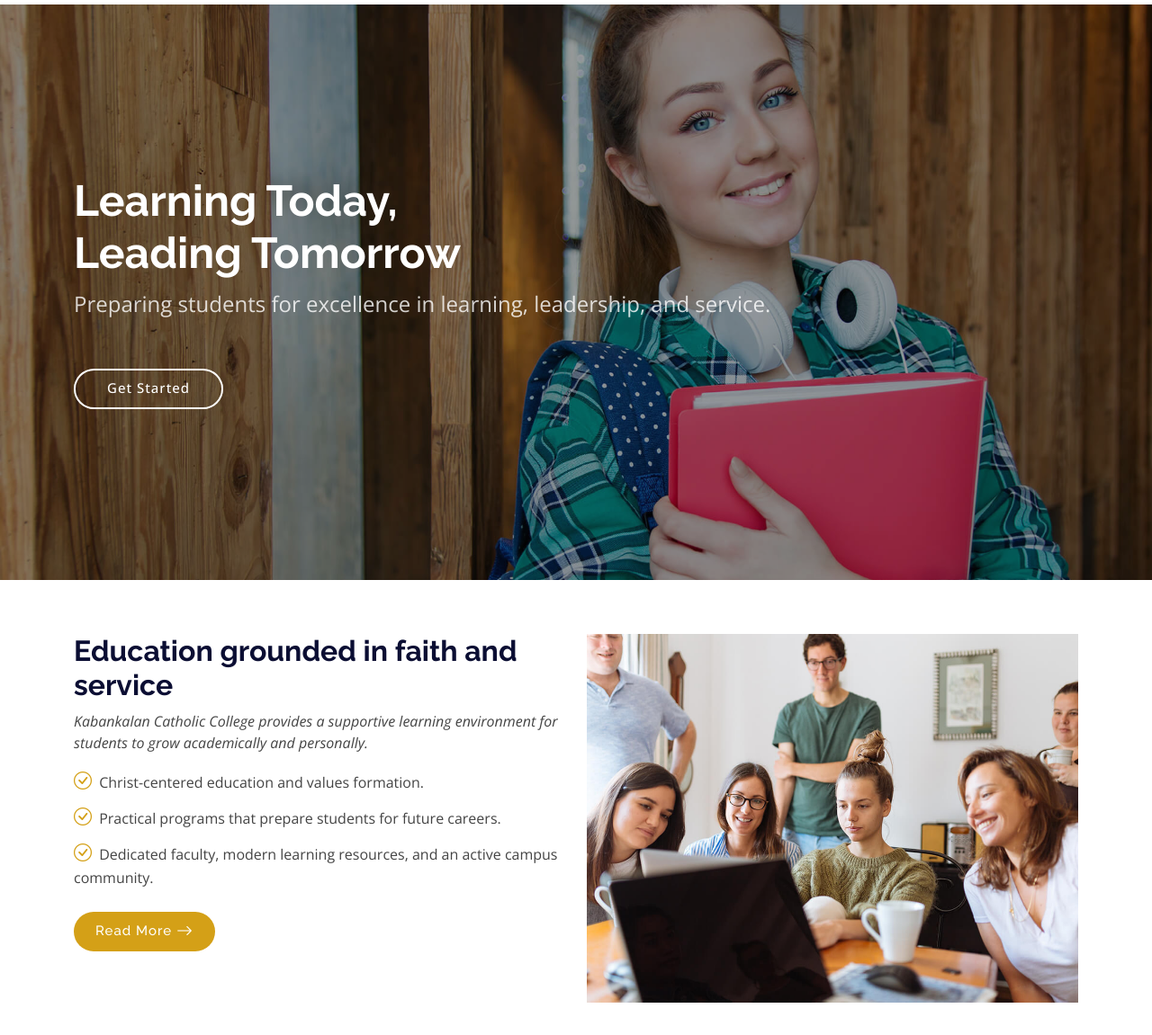
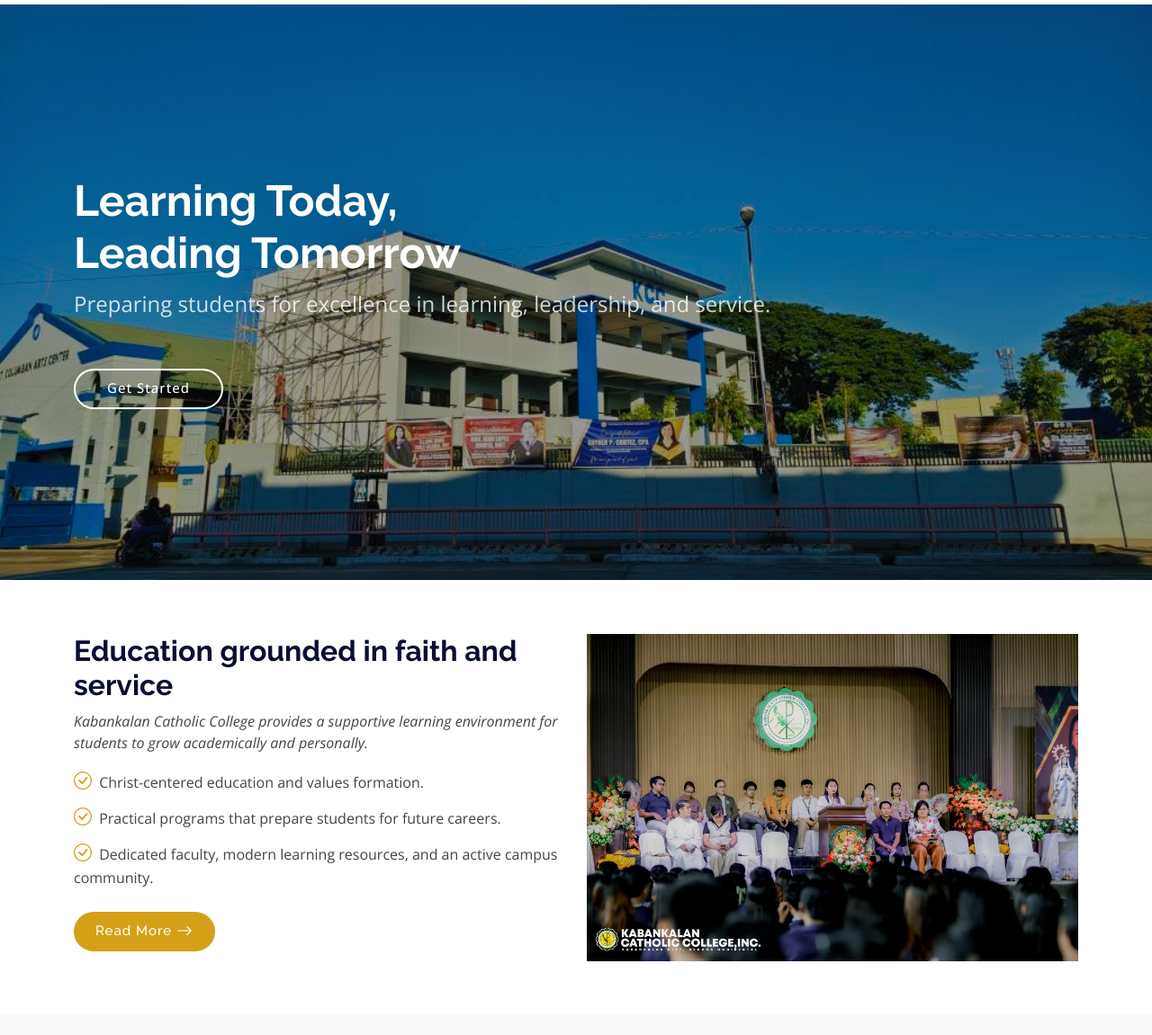
Before and after one commit to cento-nova1/cento-project-2, a plain HTML site: page index.html in a window 1280 px wide. Shown: the part 85-1236 px from the top of the page at 90% size. Drawn offline with nearby package versions, Linux system fonts and the light colour scheme.

Commit message:
changing picture

```diff
--- a/index.html
+++ b/index.html
@@ -86,7 +86,7 @@
     <!-- Hero Section -->
     <section id="hero" class="hero section dark-background">
 
-      <img src="assets/img/hero-bg.jpg" alt="" data-aos="fade-in">
+      <img src="assets/img/background.jpg" alt="" data-aos="fade-in">
 
       <div class="container">
         <h2 data-aos="fade-up" data-aos-delay="100">Learning Today,<br>Leading Tomorrow</h2>
@@ -106,7 +106,7 @@
         <div class="row gy-4">
 
           <div class="col-lg-6 order-1 order-lg-2" data-aos="fade-up" data-aos-delay="100">
-            <img src="assets/img/about.jpg" class="img-fluid" alt="">
+            <img src="assets/img/about.webp" class="img-fluid" alt="">
           </div>
 
           <div class="col-lg-6 order-2 order-lg-1 content" data-aos="fade-up" data-aos-delay="200">
```
Also changed, not shown: assets/img/about.jpg (deleted), assets/img/about.webp (added), assets/img/background.jpg (added), assets/img/hero-bg.jpg (deleted), 1 other file.
